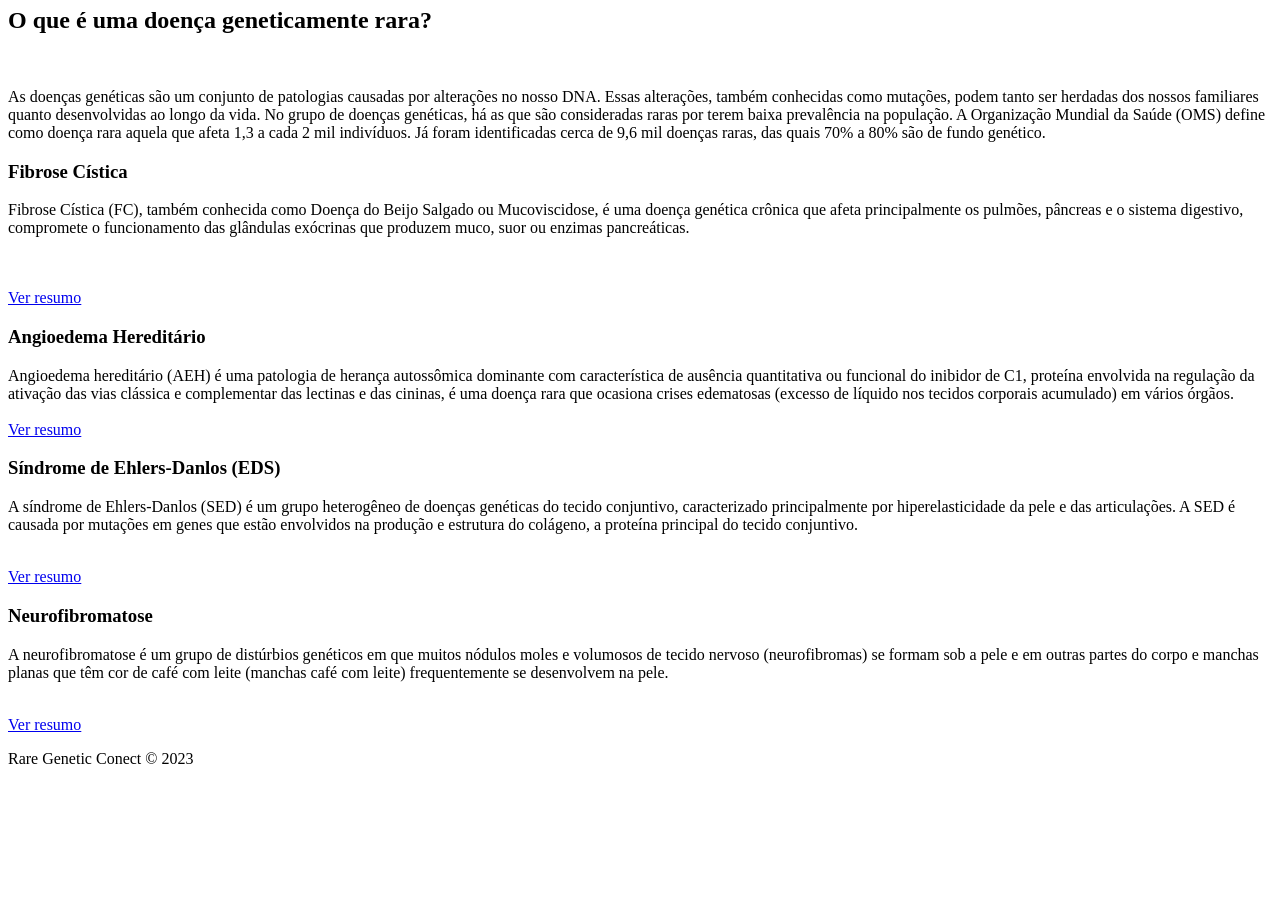
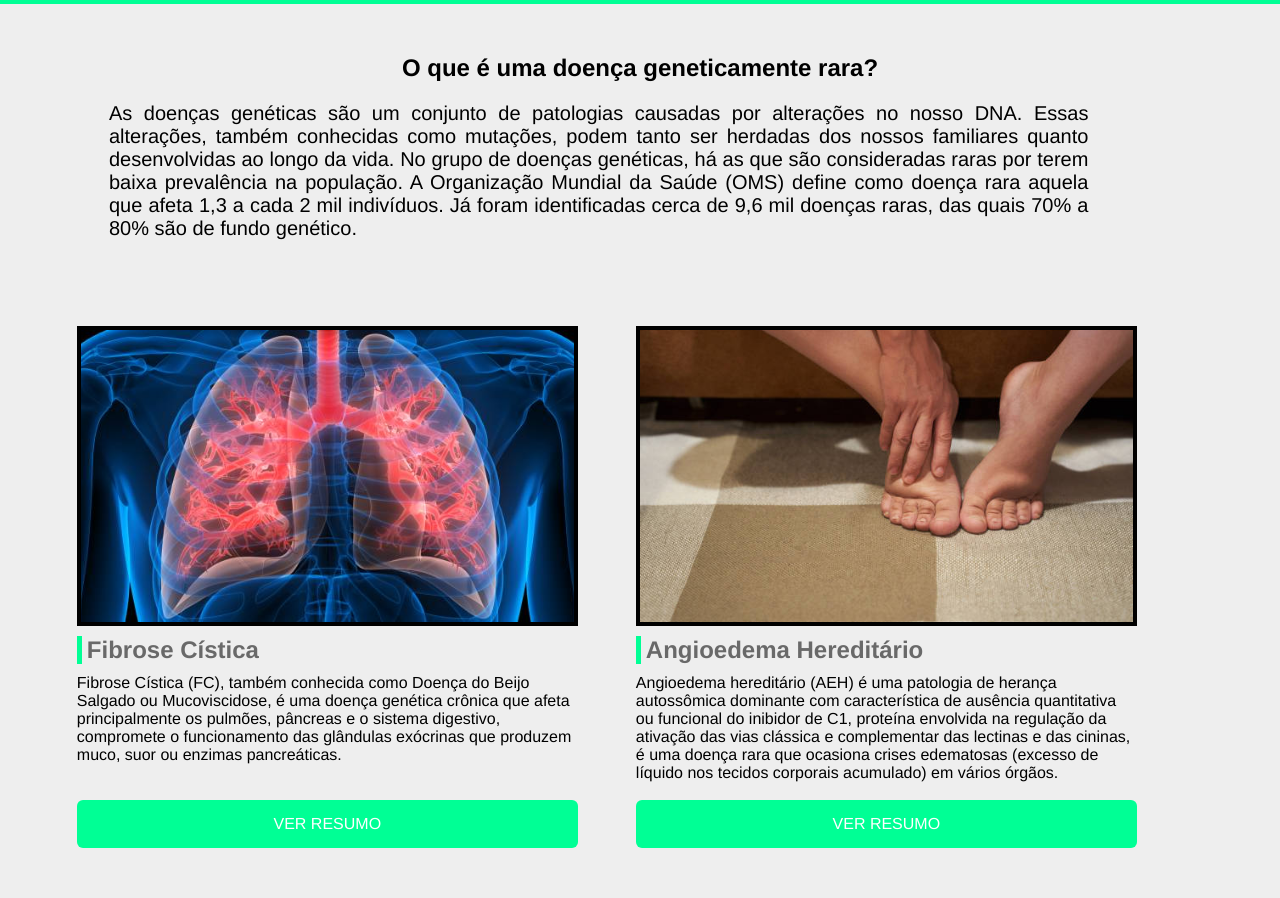
Before and after one commit to RareGeneticConect/RareGeneticConect, a plain HTML site: page index.html in a window 1280 px wide. Shown: the part 73-971 px from the top of the page. Before the commit the page ends 857 px from the top, so only its background shows below. Drawn offline with Linux system fonts and the light colour scheme.

Commit message:
Add files via upload

```diff
--- /dev/null
+++ b/estil.css
@@ -0,0 +1,132 @@
+*{
+    padding: 0;
+    margin: 0;
+    box-sizing: border-box;
+    font-family: helvetica;
+}
+
+
+
+/* cabeçalho */
+
+header {
+    background-color: rgb(105, 105, 105);
+    color: #fff;
+    padding: 15px;
+    text-align: center;
+    border-bottom: 10px solid rgb(0, 255, 149);
+}
+ /* gred de produtos*/
+
+ .container{
+     background-color: #eee;
+     min-height: 60vh;
+     padding: 50px;
+
+ }
+    .products-container{
+        max-width: 1450px;
+        margin: auto;
+    }
+
+        .car{
+           width: 45%;
+           margin: 1% 1%;
+           display: inline-block;
+           padding: 15px;
+
+
+        }
+
+        .product-image
+        {
+            height: 300px;
+            width: 100%;
+            margin-bottom: 10px;
+            background-position: center;
+            background-size: cover;
+            border-top: 4px solid black;
+            border-left: 4px solid black;
+            border-width: 4px solid black;
+            border-right: 4px solid black;
+            border-bottom: 4px solid black;;
+            text-align: center;
+        }
+         #img-1{
+            background-image: url('FIBROSE.jpg');
+         }
+        #img-2{
+             background-image: url('Angioedema\ hereditário.jpg');
+         }
+         #img-3{
+             background-image: url('Síndrome\ de\ Ehlers-Danlos\ \(EDS\).jpg');
+        }
+        #img-4{
+            background-image: url('Neuro.jpg')
+        }
+        h3{
+            margin-bottom: 10px;
+            border-left: 5px solid rgb(0, 255, 149);
+            padding-left: 5px ;
+            color: dimgray;
+            font-size: 24px;
+        }
+         .card p{
+             margin-bottom: 10px;
+         }
+         .bold {
+             font-weight: bold;
+         }
+         .btn{
+             display: block;
+             width: 100%;
+             text-align: center;
+             text-transform: uppercase;
+             text-decoration: none;
+             background-color: rgb(0, 255, 149) ;
+             color: #fff;
+             padding: 15px;
+             border-radius: 6px;
+             transition: .5s;
+         }
+
+         .btn:hover{
+             background-color: rgb(21, 255, 0);
+         }
+    /* footer */
+    footer{
+        background-color: grey;
+        color: #fff;
+        border-top: 3px solid gray;
+        text-align: center;
+        padding: 20px;
+    }
+
+
+    #para{
+    font-family: 'Times New Roman', Times, serif;
+    width: 80%;
+    text-align: center;
+    margin-top: 20px;
+    margin-left: 200px;
+    margin-bottom: 20px;
+    text-align: justify;
+    font-size: 20px;
+    }
+    #doe{
+     text-align: center;
+    }
+
+    #theme{
+    text-align: center;
+    font-size: 20px;
+    width: 93%;
+    text-align: justify;
+    padding: 5%;
+    padding-top: 2px;
+    }
+    #in{
+    text-align: end;
+    color: #fff;
+
+    }
--- a/index.html
+++ b/index.html
@@ -5,7 +5,7 @@
     <meta http-equiv="X-UA-Compatible" content="IE=edge">
     <meta name="viewport" content="width=device-width, initial-scale=1.0">
     <title>RareGeneticConect</title>
-    <link rel="stylesheet" href="css/estil.css">
+    <link rel="stylesheet" href="estil.css">
 </head>
 <body>
    <!-- Cabeçalho-->
```
Also changed, not shown: page2.html (+1 -1 lines), page3.html (+1 -1 lines), page4.html (+1 -1 lines), page5.html (+1 -1 lines), Angioedema hereditário.jfif (added), Angioedema hereditário.jpg (added), FIBROSE.jpg (added), Neuro.jpg (added), Neurofibromatose.jfif (added), Síndrome de Ehlers-Danlos (EDS).jfif (added), Síndrome de Ehlers-Danlos (EDS).jpg (added).
